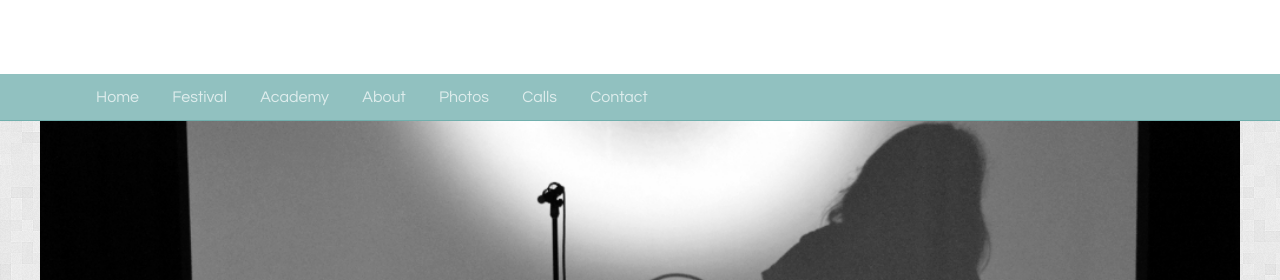
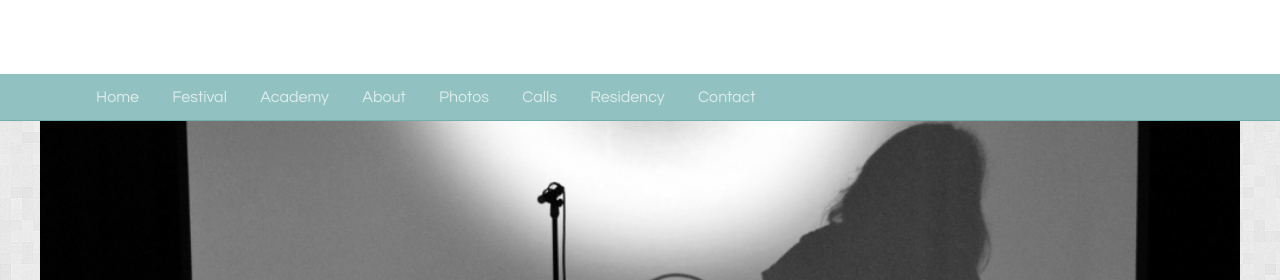
Before and after one commit to unclewalter/tilde-festival-website, a Jekyll site: the page built from index.md, in a window 1280 px wide. Shown: the part 231-511 px from the top of the page. Built offline with Jekyll 4.4.1, drawn with Linux system fonts in a browser that asks for light colours.

Commit message:
update nav
Adding artist-in-residence page

```diff
--- a/_data/navigation.yml
+++ b/_data/navigation.yml
@@ -26,6 +26,10 @@
   url: "/calls/"
   side: left
 
+- title: "Residency"
+  url: "/air/"
+  side: left
+
 - title: "Contact"
   url: "/contact/"
   side: right
```
